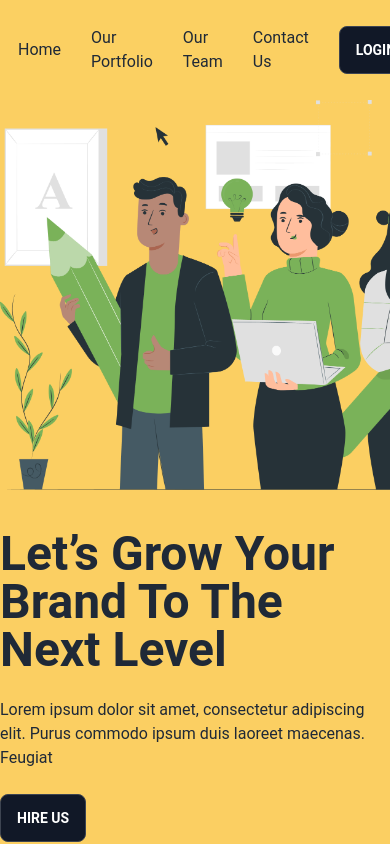
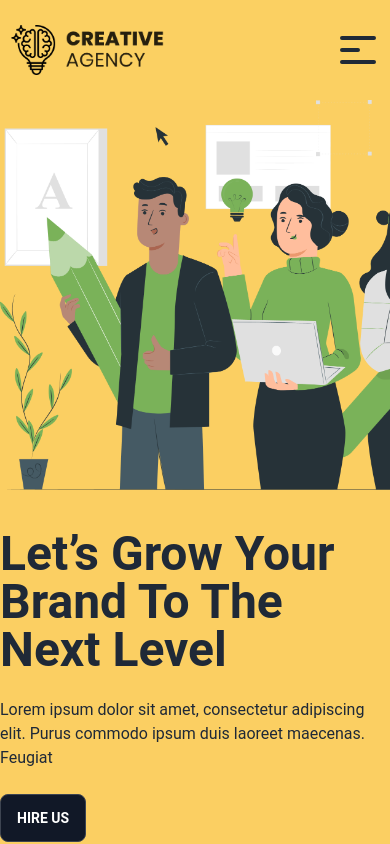
Before and after one commit to moniruzzaman01/creative-agency-client, a React (Create React App) app: page / in a window 390 px wide. Shown: the top 844 px of the page. Built offline with nearby package versions, Linux system fonts and the light colour scheme.

Commit message:
making navbar responsive done

```diff
--- a/src/Components/Navbar/Navbar.js
+++ b/src/Components/Navbar/Navbar.js
@@ -1,15 +1,56 @@
-import React from "react";
+import React, { useState } from "react";
 import "./Navbar.css";
 import logo from "../../assets/logos/logo.png";
 import { Link } from "react-router-dom";
 
 const Navbar = () => {
+  const [mobileNav, setMobileNav] = useState(false);
+
   return (
-    <div className="navbar lg:px-32">
+    <div className="navbar lg:px-32 relative">
       <div className="brand">
         <img src={logo} alt="" />
       </div>
-      <div className="items">
+      <div className="">
+        <label onClick={() => setMobileNav(!mobileNav)} class=" lg:hidden">
+          <svg
+            xmlns="http://www.w3.org/2000/svg"
+            class="h-12 w-12"
+            fill="none"
+            viewBox="0 0 24 24"
+            stroke="currentColor"
+          >
+            <path
+              stroke-linecap="round"
+              stroke-linejoin="round"
+              stroke-width="2"
+              d="M4 6h16M4 12h8m-8 6h16"
+            />
+          </svg>
+        </label>
+        {mobileNav && (
+          <div className=" absolute bg-[#fbd062] h-[35vh] w-screen left-0 top-[80px] text-center p-10 capitalize">
+            <ul>
+              <li className=" p-2">
+                <Link to="/">home</Link>
+              </li>
+              <li className=" p-2">
+                <Link to="/">our portfolio</Link>
+              </li>
+              <li className=" p-2">
+                <Link to="/">our team</Link>
+              </li>
+              <li className=" p-2">
+                <Link to="/">contact us</Link>
+              </li>
+              <li className=" p-2">
+                <button className="btn bg-gray-900 w-full">Login</button>
+              </li>
+            </ul>
+          </div>
+        )}
+      </div>
+      <div className="items hidden lg:block capitalize">
         <ul>
           <li>
             <Link to="/">home</Link>
```
